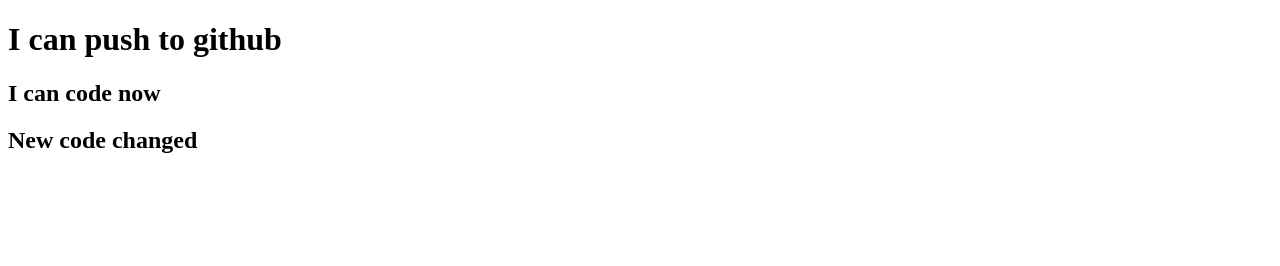
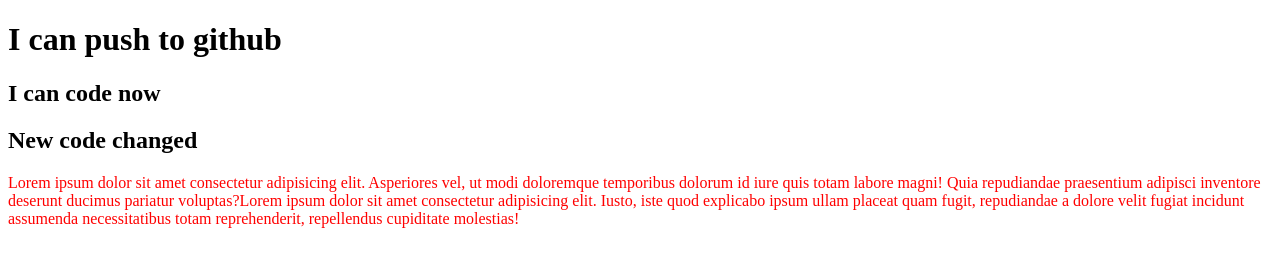
Before and after one commit to abhijeet00ak/my-second-repo, a plain HTML site: page index.html in a window 1280 px wide. Drawn offline with Linux system fonts and the light colour scheme.

Commit message:
style added

```diff
--- a/index.html
+++ b/index.html
@@ -5,10 +5,12 @@
     <meta http-equiv="X-UA-Compatible" content="IE=edge">
     <meta name="viewport" content="width=device-width, initial-scale=1.0">
     <title>My second github repo</title>
+    <link rel="stylesheet" href="style.css">
 </head>
 <body>
     <h1>I can push to github</h1>
     <h2>I can code now</h2>
     <h2>New code changed</h2>
+    <p>Lorem ipsum dolor sit amet consectetur adipisicing elit. Asperiores vel, ut modi doloremque temporibus dolorum id iure quis totam labore magni! Quia repudiandae praesentium adipisci inventore deserunt ducimus pariatur voluptas?Lorem ipsum dolor sit amet consectetur adipisicing elit. Iusto, iste quod explicabo ipsum ullam placeat quam fugit, repudiandae a dolore velit fugiat incidunt assumenda necessitatibus totam reprehenderit, repellendus cupiditate molestias!</p>
 </body>
 </html>
--- /dev/null
+++ b/style.css
@@ -0,0 +1,3 @@
+p{
+    color: red;
+}
```
